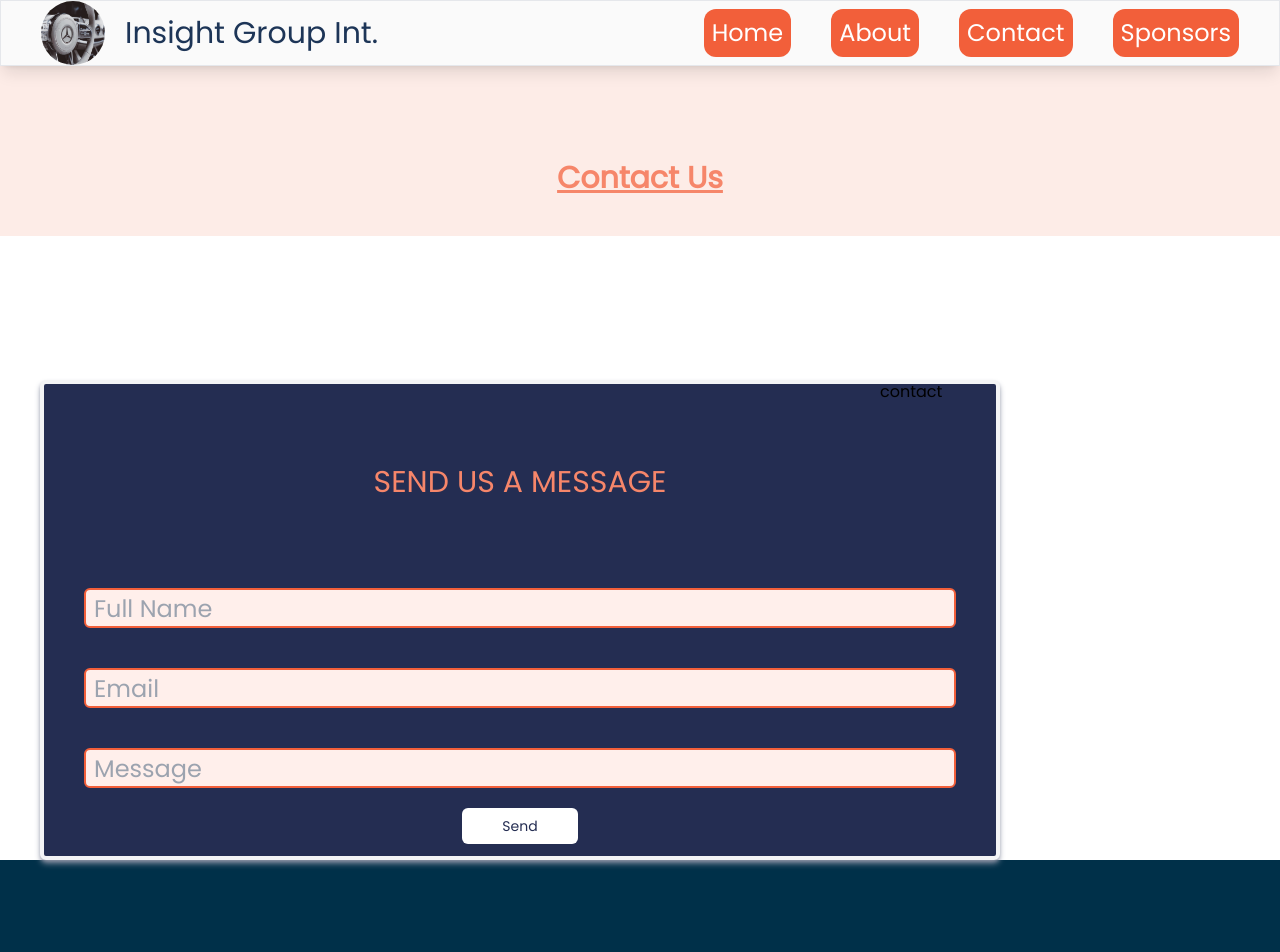
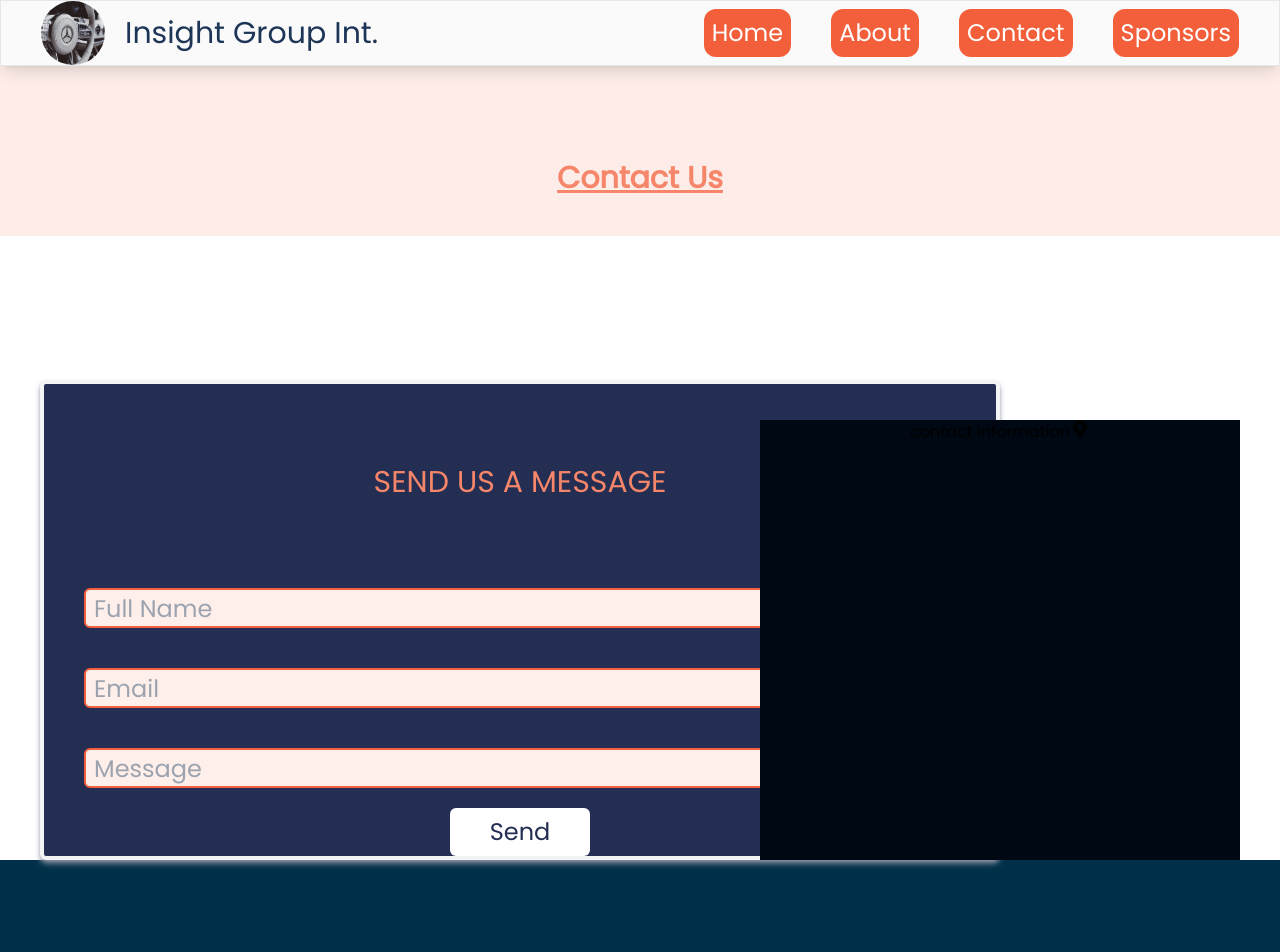
Before and after one commit to owusuvictorjnr/Insight-Group-Int, a Next.js app: page /contact in a window 1280 px wide. Shown: the top 952 px of the page. Built offline with nearby package versions, Linux system fonts and the light colour scheme.

Commit message:
Fix: Responsive

```diff
--- a/pages/contact.js
+++ b/pages/contact.js
@@ -2,6 +2,7 @@ import React from 'react';
 import Head from 'next/head';
 import Navbar from '@/components/Navbar';
 import Footer from '@/components/Footer';
+import { SiGooglemaps } from 'react-icons/si';
 
 const Contact = () => {
   return (
@@ -11,15 +12,15 @@ const Contact = () => {
         <title>IG contact</title>
       </Head>
       <div className="min-h-screen">
-        <div className="pt-[10rem] bg-brightRedSupLight flex justify-center pb-5 ">
+        <div className="pt-[10rem] bg-brightRedSupLight flex justify-center pb-5">
           <p className="capitalize text-sm lg:text-3xl md:text-2xl text-brightRedLight font-bold  underline pb-5">
             contact us
           </p>
         </div>
 
-        <div className="pt-36 mx-10 md:gap-[30rem] grid grid-cols-1 md:grid-cols-2">
+        <div className="pt-36 mx-10 lg:gap-[15rem] grid grid-cols-1 md:grid-cols-1 lg:grid-cols-2">
           {/* send us a message*/}
-          <div className="bg-darkBlue rounded-md min-h-[20rem] shadow-md shadow-darkGrayishBlue  border-4 border-gray-100 pb-6  md:w-[40rem] md:h-[30rem] lg:w-[60rem]">
+          <div className="bg-darkBlue rounded-md min-h-[30rem] shadow-md shadow-darkGrayishBlue  border-4 border-gray-100 pb-6  md:w-[40rem] md:h-[30rem] lg:w-[60rem] flex md:justify-center">
             <div className="flex flex-col container mx-auto ">
               <h1 className="uppercase pt-20 py-5 text-sm md:text-2xl lg:text-3xl text-brightRedLight text-center">
                 send us a message
@@ -52,10 +53,10 @@ const Contact = () => {
                   />
                 </div>
               </div>
-              <div className="flex justify-center">
+              <div className="flex justify-center mb-10">
                 <button
                   type="submit"
-                  className="bg-white capitalize text-sm text-darkBlue px-10 py-2 rounded-md hover:bg-brightRedLight duration-300"
+                  className="bg-white capitalize text-sm text-darkBlue px-10 py-2 rounded-md hover:bg-brightRedLight duration-300 lg:text-2xl md:text-xl"
                 >
                   send
                 </button>
@@ -64,7 +65,14 @@ const Contact = () => {
           </div>
 
           {/* contact*/}
-          <div>contact</div>
+          <div className="bg-[#000814] mt-10 container mx-auto flex justify-center">
+            <div>
+              <h1>contact information</h1>
+            </div>
+            <div>
+              <SiGooglemaps size={'20'} />
+            </div>
+          </div>
         </div>
       </div>
       <Footer />
```
